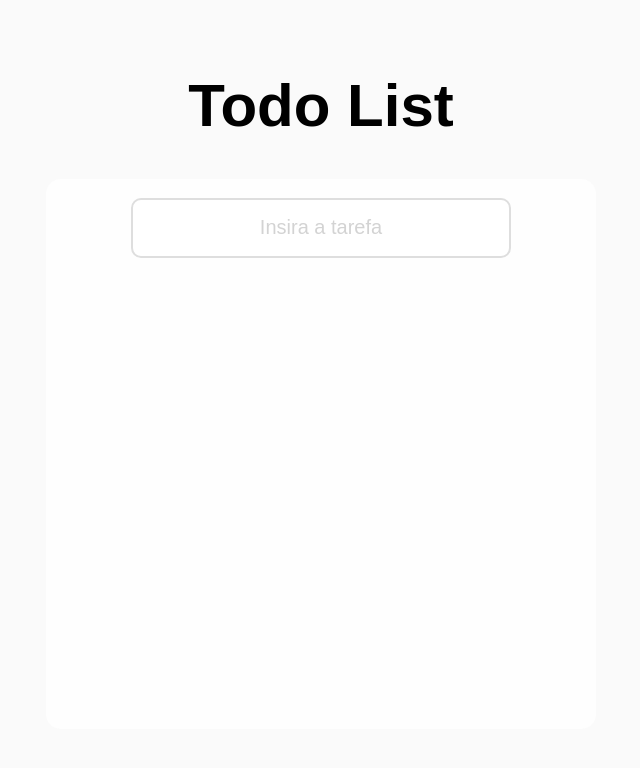
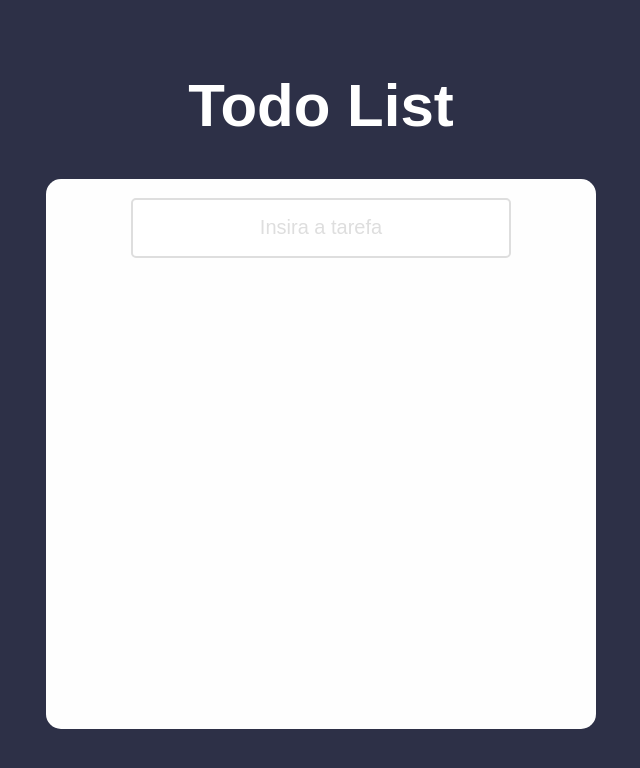
Before and after one commit to vcarvalho0/todo-app, a React (Vite) app: page / in a window 1280 px wide. Shown: the top 768 px of the page, without its empty margins (319-959 px from the left). Built offline with nearby package versions, Linux system fonts and the light colour scheme.

Commit message:
feat: function delete toDo

```diff
--- /dev/null
+++ b/src/components/tasks/index.tsx
@@ -0,0 +1,18 @@
+import { TodoType } from "../../pages/main";
+
+import { Check, Trash, Task, Container } from "./style";
+
+type TaskType = {
+  task: TodoType;
+  deleteTask: (taskToDelete: string) => void;
+};
+
+export const Tasks = ({ task, deleteTask }: TaskType) => {
+  return (
+    <Container>
+      <Task>{task.todoName}</Task>
+      <Check />
+      <Trash onClick={() => deleteTask(task.todoName)} />
+    </Container>
+  );
+};
--- /dev/null
+++ b/src/components/tasks/style.ts
@@ -0,0 +1,38 @@
+import styled from "styled-components";
+
+import { HiCheckCircle } from "react-icons/hi";
+import { HiOutlineTrash } from "react-icons/hi";
+
+export const Container = styled.div`
+  display: flex;
+  flex-direction: row;
+`;
+
+export const Check = styled(HiCheckCircle)`
+  color: #000000;
+  margin-right: 10px;
+  font-size: 25px;
+  float: right;
+  cursor: pointer;
+  &:hover {
+    color: #8cd867;
+  }
+`;
+
+export const Trash = styled(HiOutlineTrash)`
+  color: #000000;
+  font-size: 25px;
+  float: right;
+  cursor: pointer;
+  &:hover {
+    color: #ea2b1f;
+  }
+`;
+
+export const Task = styled.span`
+  width: 380px;
+  font-size: 20px;
+  margin-bottom: 20px;
+  padding: 0 15px 0 15px;
+  overflow-wrap: break-word;
+`;
--- a/src/pages/main.tsx
+++ b/src/pages/main.tsx
@@ -1,16 +1,22 @@
-import { FormEvent, useState } from "react";
+import React, { FormEvent, useState } from "react";
+import { Tasks } from "../components/tasks";
 
-import { Title, Container, Input, Box, Task } from "./style";
+import { Title, Container, Input, Box } from "./style";
+
+export type TodoType = {
+  todoName: string;
+};
 
 export const Main = () => {
   const [value, setValue] = useState("");
-  const [todo, setTodo] = useState<Array<string>>([]);
+  const [todo, setTodo] = useState<TodoType[]>([]);
 
   const handleSubmit = (e: FormEvent) => {
     e.preventDefault();
 
     if (value) {
-      setTodo([...todo, value]);
+      const newTodo = { todoName: value };
+      setTodo([...todo, newTodo]);
     }
 
     setValue("");
@@ -20,6 +26,14 @@ export const Main = () => {
     const taskInput = e.target.value;
 
     setValue(taskInput);
+  };
+
+  const deleteTask = (taskToDelete: string) => {
+    setTodo(
+      todo.filter((task) => {
+        return task.todoName != taskToDelete;
+      })
+    );
   };
 
   return (
@@ -33,12 +47,12 @@ export const Main = () => {
             value={value}
             onChange={handleChangeInput}
           />
-          <ul>
-            {todo.map((task) => (
-              <Task key={task}>{task}</Task>
-            ))}
-          </ul>
         </form>
+        <div>
+          {todo.map((task, index) => {
+            return <Tasks task={task} key={index} deleteTask={deleteTask} />;
+          })}
+        </div>
       </Box>
     </Container>
   );
--- a/src/pages/style.ts
+++ b/src/pages/style.ts
@@ -14,33 +14,32 @@ export const Box = styled.div`
   height: 550px;
   width: 550px;
   border-radius: 15px;
-  justify-content: center;
+  flex-direction: column;
+  align-items: center;
 `;
 
 export const Title = styled.h1`
   margin-bottom: 3%;
-  color: #00000;
+  color: #ffffff;
   font-size: 60px;
 `;
 
 export const Input = styled.input`
   width: 380px;
   height: 60px;
-  border-radius: 10px;
   border: 2px solid #dedede;
+  border-radius: 5px;
   font-size: 20px;
   margin-top: 5%;
   margin-bottom: 5%;
   text-align: center;
   ::placeholder,
   ::-webkit-input-placeholder {
-    color: #d3d3d3;
+    color: #dedede;
     text-align: center;
     font-size: 20px;
   }
+  &:focus {
+    border: 2px solid #2d3047;
+  }
 `;
-export const Task = styled.li`
-  text-align: center;
-  font-size: 20px;
-  margin-bottom: 10px;
-`;
--- a/src/styles/global.ts
+++ b/src/styles/global.ts
@@ -12,7 +12,7 @@ export default createGlobalStyle`
   }
 
   body {
-    background-color: #FAFAFA;
+    background-color: #2D3047;
     font-family: sans-serif;
   }
 
```
